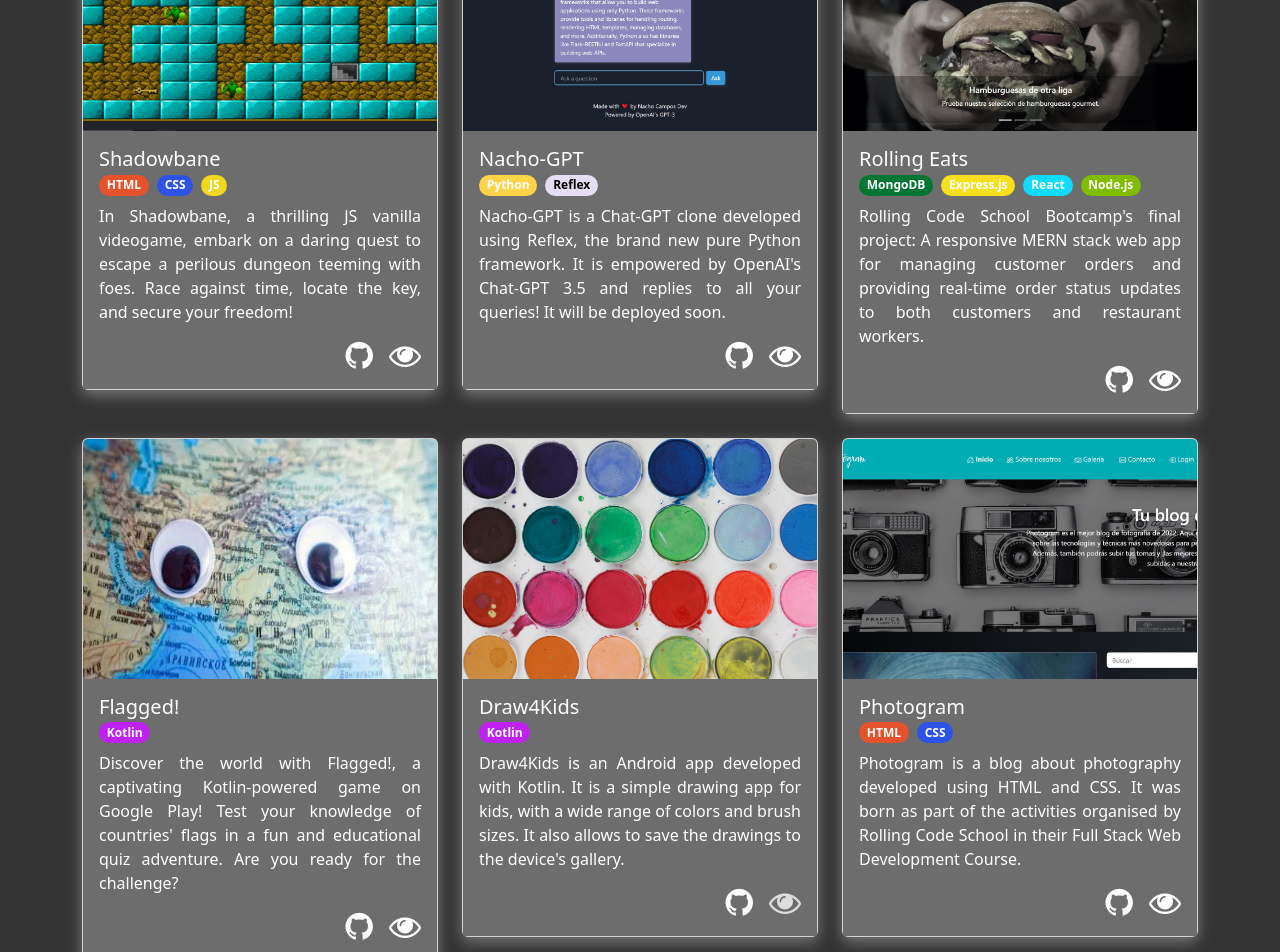
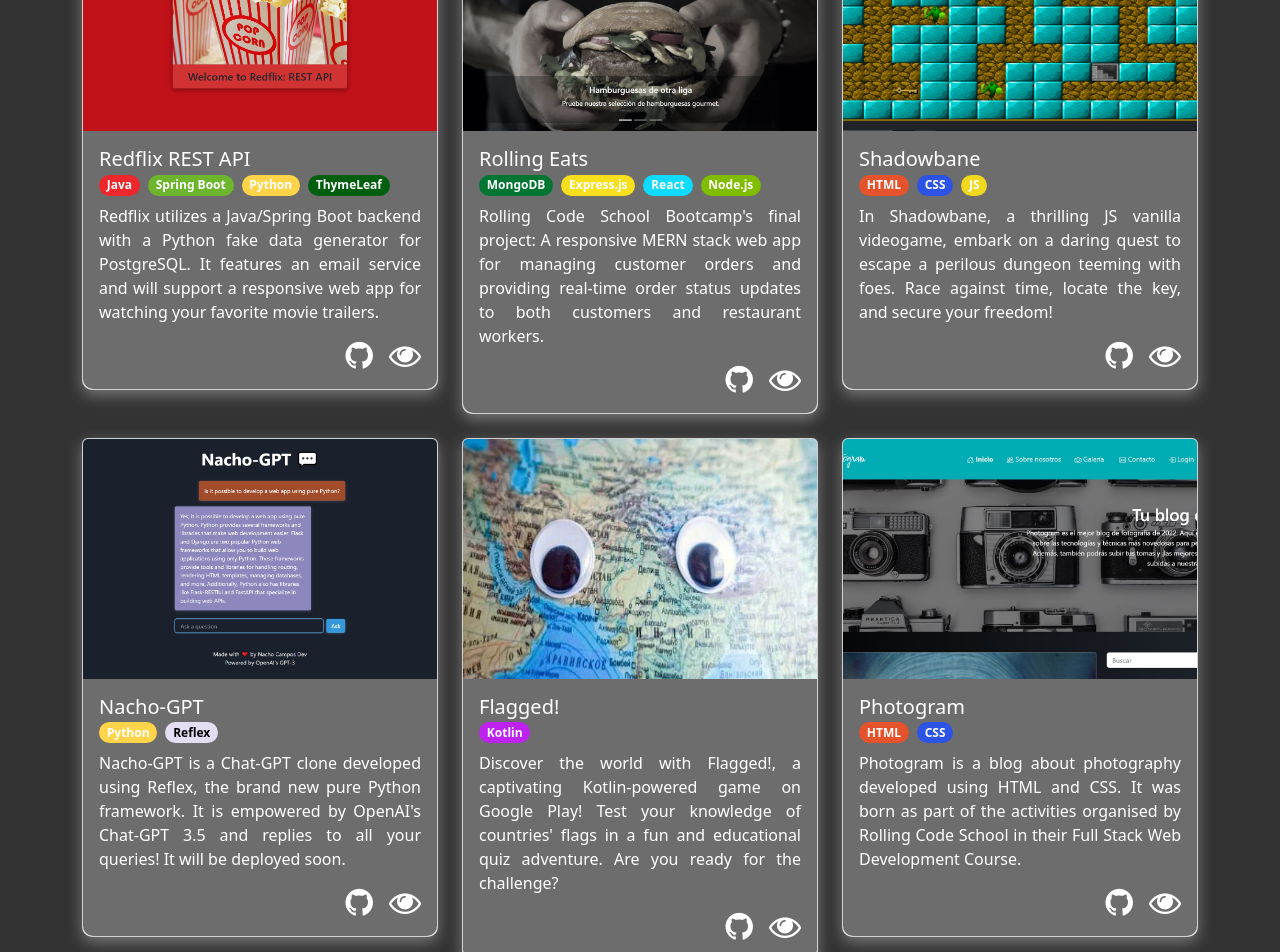
Before and after one commit to N4choCM/NachoCamposDev, a React (Vite) app: page /projects in a window 1280 px wide. Shown: the part 220-1172 px from the top of the page. Built offline with nearby package versions, Linux system fonts and the light colour scheme.

Commit message:
⬆ UPDATED: Eye color fixed and new project added

```diff
--- a/src/components/ProjectCards.jsx
+++ b/src/components/ProjectCards.jsx
@@ -6,7 +6,8 @@
 import flaggedPic from "../assets/flagged.jpg";
 import nachoGptPic from "../assets/Nacho-gpt-lg.jpg";
 import photogramPic from "../assets/photogramPic.jpg";
-import draw4KidsPic from "../assets/draw4KidsPic.jpg";
+// import draw4KidsPic from "../assets/draw4KidsPic.jpg";
+import redflixApiPic from "../assets/redflixApiPic.jpg";
 
 const ProjectCards = ({ darkMode }) => {
 	return (
@@ -31,9 +32,9 @@
 							}
 						>
 							<img
-								src={shadowbanePic}
+								src={redflixApiPic}
 								className="card-img-top img-custom-filter"
-								alt="Shadowbane main screen"
+								alt="Redflix API REST main screen"
 							/>
 							<div
 								className={
@@ -49,17 +50,20 @@
 											: "card-title text-dark mb-0"
 									}
 								>
-									Shadowbane
+									Redflix REST API
 								</h5>
 								<div className="mb-2">
-									<span className="badge rounded-pill bg-html me-2">
-										HTML
+									<span className="badge rounded-pill bg-java me-2">
+										Java
 									</span>
-									<span className="badge rounded-pill bg-css me-2">
-										CSS
+									<span className="badge rounded-pill bg-spring me-2">
+										Spring Boot
 									</span>
-									<span className="badge rounded-pill bg-js me-2">
-										JS
+									<span className="badge rounded-pill bg-python me-2">
+										Python
+									</span>
+									<span className="badge rounded-pill bg-thymeleaf me-2">
+										ThymeLeaf
 									</span>
 								</div>
 								<p
@@ -69,15 +73,15 @@
 											: "card-text text-dark text-justify-both"
 									}
 								>
-									In Shadowbane, a thrilling JS vanilla
-									videogame, embark on a daring quest to
-									escape a perilous dungeon teeming with foes.
-									Race against time, locate the key, and
-									secure your freedom!
+									Redflix utilizes a Java/Spring Boot backend
+									with a Python fake data generator for
+									PostgreSQL. It features an email service and
+									will support a responsive web app for
+									watching your favorite movie trailers.
 								</p>
 								<div className="d-flex justify-content-end">
 									<Link
-										to="https://github.com/N4choCM/shadowbane"
+										to="https://github.com/N4choCM/redflix"
 										className="text-white social-hover me-3"
 										target="_blank"
 									>
@@ -91,98 +95,15 @@
 										></i>
 									</Link>
 									<Link
-										to="https://shadowbane.netlify.app/"
+										to="https://documenter.getpostman.com/view/22117131/2s9YJW6Rbk"
 										className="text-white social-hover"
 										target="_blank"
 									>
 										<i
 											className={
 												darkMode
-													? "fa fa-eye fa-2x social-hover"
-													: "fa fa-eye fa-2x social-hover"
-											}
-											aria-hidden="true"
-										></i>
-									</Link>
-								</div>
-							</div>
-						</div>
-					</div>
-					<div className="col">
-						<div
-							className={
-								darkMode
-									? "card custom-shadow-card-dark"
-									: "card custom-shadow-card-light"
-							}
-						>
-							<img
-								src={nachoGptPic}
-								className="card-img-top img-custom-filter"
-								alt="Nacho-GPT main screen"
-							/>
-							<div
-								className={
-									darkMode
-										? "card-body bg-projects-dark"
-										: "card-body bg-projects-light"
-								}
-							>
-								<h5
-									className={
-										darkMode
-											? "card-title text-white mb-0"
-											: "card-title text-dark mb-0"
-									}
-								>
-									Nacho-GPT
-								</h5>
-								<div className="mb-2">
-									<span className="badge rounded-pill bg-python me-2">
-										Python
-									</span>
-									<span className="badge rounded-pill bg-reflex me-2">
-										Reflex
-									</span>
-								</div>
-								<p
-									className={
-										darkMode
-											? "card-text text-white text-justify-both"
-											: "card-text text-dark text-justify-both"
-									}
-								>
-									Nacho-GPT is a Chat-GPT clone developed
-									using Reflex, the brand new pure Python
-									framework. It is empowered by OpenAI&apos;s
-									Chat-GPT 3.5 and replies to all your
-									queries! It will be deployed soon.
-								</p>
-								<div className="d-flex justify-content-end">
-									<Link
-										to="https://github.com/N4choCM/Nacho_GPT"
-										className="text-white social-hover me-3"
-										target="_blank"
-									>
-										<i
-											className={
-												darkMode
-													? "fa fa-github fa-2x text-white social-hover"
-													: "fa fa-github fa-2x text-dark social-hover"
-											}
-											aria-hidden="true"
-										></i>
-									</Link>
-									<Link
-										to="https://www.youtube.com/watch?v=bZS5Ut1ctFI&ab_channel=NachoCamposMart%C3%AD"
-										className="text-white social-hover"
-										target="_blank"
-									>
-										<i
-											className={
-												darkMode
-													? "fa fa-eye fa-2x social-hover"
-													: "fa fa-eye fa-2x social-hover"
+													? "fa fa-eye fa-2x text-white social-hover"
+													: "fa fa-eye fa-2x text-dark social-hover"
 											}
 											aria-hidden="true"
 										></i>
@@ -280,6 +201,176 @@
 							</div>
 						</div>
 					</div>
+
+					<div className="col">
+						<div
+							className={
+								darkMode
+									? "card custom-shadow-card-dark"
+									: "card custom-shadow-card-light"
+							}
+						>
+							<img
+								src={shadowbanePic}
+								className="card-img-top img-custom-filter"
+								alt="Shadowbane main screen"
+							/>
+							<div
+								className={
+									darkMode
+										? "card-body bg-projects-dark"
+										: "card-body bg-projects-light"
+								}
+							>
+								<h5
+									className={
+										darkMode
+											? "card-title text-white mb-0"
+											: "card-title text-dark mb-0"
+									}
+								>
+									Shadowbane
+								</h5>
+								<div className="mb-2">
+									<span className="badge rounded-pill bg-html me-2">
+										HTML
+									</span>
+									<span className="badge rounded-pill bg-css me-2">
+										CSS
+									</span>
+									<span className="badge rounded-pill bg-js me-2">
+										JS
+									</span>
+								</div>
+								<p
+									className={
+										darkMode
+											? "card-text text-white text-justify-both"
+											: "card-text text-dark text-justify-both"
+									}
+								>
+									In Shadowbane, a thrilling JS vanilla
+									videogame, embark on a daring quest to
+									escape a perilous dungeon teeming with foes.
+									Race against time, locate the key, and
+									secure your freedom!
+								</p>
+								<div className="d-flex justify-content-end">
+									<Link
+										to="https://github.com/N4choCM/shadowbane"
+										className="text-white social-hover me-3"
+										target="_blank"
+									>
+										<i
+											className={
+												darkMode
+													? "fa fa-github fa-2x text-white social-hover"
+													: "fa fa-github fa-2x text-dark social-hover"
+											}
+											aria-hidden="true"
+										></i>
+									</Link>
+									<Link
+										to="https://shadowbane.netlify.app/"
+										className="text-white social-hover"
+										target="_blank"
+									>
+										<i
+											className={
+												darkMode
+													? "fa fa-eye text-white fa-2x social-hover"
+													: "fa fa-eye text-dark fa-2x social-hover"
+											}
+											aria-hidden="true"
+										></i>
+									</Link>
+								</div>
+							</div>
+						</div>
+					</div>
+					<div className="col">
+						<div
+							className={
+								darkMode
+									? "card custom-shadow-card-dark"
+									: "card custom-shadow-card-light"
+							}
+						>
+							<img
+								src={nachoGptPic}
+								className="card-img-top img-custom-filter"
+								alt="Nacho-GPT main screen"
+							/>
+							<div
+								className={
+									darkMode
+										? "card-body bg-projects-dark"
+										: "card-body bg-projects-light"
+								}
+							>
+								<h5
+									className={
+										darkMode
+											? "card-title text-white mb-0"
+											: "card-title text-dark mb-0"
+									}
+								>
+									Nacho-GPT
+								</h5>
+								<div className="mb-2">
+									<span className="badge rounded-pill bg-python me-2">
+										Python
+									</span>
+									<span className="badge rounded-pill bg-reflex me-2">
+										Reflex
+									</span>
+								</div>
+								<p
+									className={
+										darkMode
+											? "card-text text-white text-justify-both"
+											: "card-text text-dark text-justify-both"
+									}
+								>
+									Nacho-GPT is a Chat-GPT clone developed
+									using Reflex, the brand new pure Python
+									framework. It is empowered by OpenAI&apos;s
+									Chat-GPT 3.5 and replies to all your
+									queries! It will be deployed soon.
+								</p>
+								<div className="d-flex justify-content-end">
+									<Link
+										to="https://github.com/N4choCM/Nacho_GPT"
+										className="text-white social-hover me-3"
+										target="_blank"
+									>
+										<i
+											className={
+												darkMode
+													? "fa fa-github fa-2x text-white social-hover"
+													: "fa fa-github fa-2x text-dark social-hover"
+											}
+											aria-hidden="true"
+										></i>
+									</Link>
+									<Link
+										to="https://www.youtube.com/watch?v=bZS5Ut1ctFI&ab_channel=NachoCamposMart%C3%AD"
+										className="text-white social-hover"
+										target="_blank"
+									>
+										<i
+											className={
+												darkMode
+													? "fa fa-eye text-white fa-2x social-hover"
+													: "fa fa-eye text-dark fa-2x social-hover"
+											}
+											aria-hidden="true"
+										></i>
+									</Link>
+								</div>
+							</div>
+						</div>
+					</div>
 					<div className="col">
 						<div
 							className={
@@ -350,8 +441,8 @@
 										<i
 											className={
 												darkMode
-													? "fa fa-eye fa-2x social-hover"
-													: "fa fa-eye fa-2x social-hover"
+													? "fa fa-eye text white fa-2x social-hover"
+													: "fa fa-eye text-dark fa-2x social-text-dark hover"
 											}
 											aria-hidden="true"
 										></i>
@@ -360,7 +451,7 @@
 							</div>
 						</div>
 					</div>
-					<div className="col">
+					{/* <div className="col">
 						<div
 							className={
 								darkMode
@@ -401,7 +492,11 @@
 											: "card-text text-dark text-justify-both"
 									}
 								>
-									Draw4Kids is an Android app developed with Kotlin. It is a simple drawing app for kids, with a wide range of colors and brush sizes. It also allows to save the drawings to the device&apos;s gallery.
+									Draw4Kids is an Android app developed with
+									Kotlin. It is a simple drawing app for kids,
+									with a wide range of colors and brush sizes.
+									It also allows to save the drawings to the
+									device&apos;s gallery.
 								</p>
 								<div className="d-flex justify-content-end">
 									<Link
@@ -427,7 +522,7 @@
 											className={
 												darkMode
 													? "fa fa-eye fa-2x social-disabled"
-													: "fa fa-eye fa-2x social-disabled"
+													: "fa fa-eye fa-2x social-disabled-light"
 											}
 											aria-hidden="true"
 										></i>
@@ -435,7 +530,7 @@
 								</div>
 							</div>
 						</div>
-					</div>
+					</div> */}
 					<div className="col">
 						<div
 							className={
@@ -480,7 +575,11 @@
 											: "card-text text-dark text-justify-both"
 									}
 								>
-									Photogram is a blog about photography developed using HTML and CSS. It was born as part of the activities organised by Rolling Code School in their Full Stack Web Development Course.
+									Photogram is a blog about photography
+									developed using HTML and CSS. It was born as
+									part of the activities organised by Rolling
+									Code School in their Full Stack Web
+									Development Course.
 								</p>
 								<div className="d-flex justify-content-end">
 									<Link
@@ -505,8 +604,8 @@
 										<i
 											className={
 												darkMode
-													? "fa fa-eye fa-2x social-hover"
-													: "fa fa-eye fa-2x social-hover"
+													? "fa fa-eye text-white fa-2x social-hover"
+													: "fa fa-eye text-dark fa-2x social-hover"
 											}
 											aria-hidden="true"
 										></i>
--- a/src/css/projects.css
+++ b/src/css/projects.css
@@ -73,13 +73,39 @@
 	color: black !important;
 }
 
+.bg-thymeleaf{
+	background-color: #005f0f !important;
+}
+
+.bg-spring{
+	background-color: #6cb52d !important;
+}
+
 .social-disabled {
 	pointer-events: none !important;
 	cursor: none !important;
 	color: #dddddd !important;
 }
 
+.social-disabled-light {
+	pointer-events: none !important;
+	cursor: none !important;
+	color: #5b5b5b !important;
+}
+
 .text-justify-both {
 	text-align: justify;
 	text-justify: inter-word;
 }
+
+.card {
+	border-top-left-radius: 10px;
+	border-top-right-radius: 10px;
+	border-bottom-left-radius: 10px !important;
+	border-bottom-right-radius: 10px !important;
+  }
+
+  .card-body {
+	border-bottom-left-radius: 10px !important;
+	border-bottom-right-radius: 10px !important;
+  }
```
